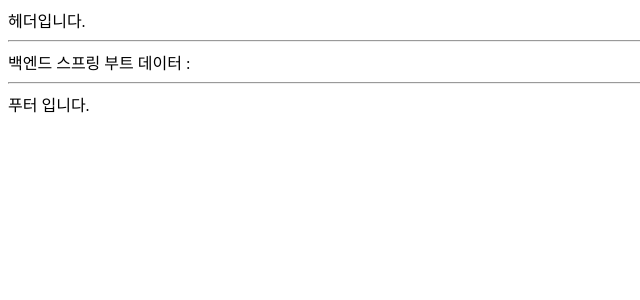
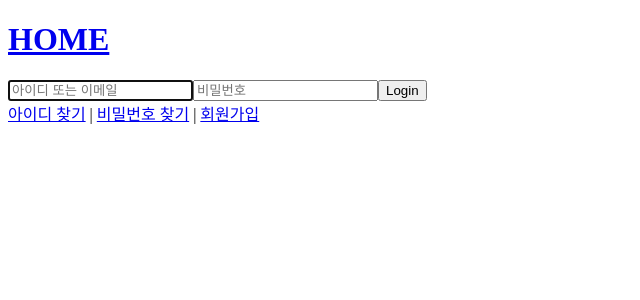
Before and after one commit to DongYeopMe/blog_port, a React (Create React App) app in the folder frontend/: page / in a window 1280 px wide. Shown: the top 300 px of the page, without its empty margins (0-640 px from the left). Built offline with nearby package versions, Linux system fonts and the light colour scheme; no server answers.

Commit message:
LoginPage_without : css

```diff
--- a/frontend/package.json
+++ b/frontend/package.json
@@ -10,6 +10,7 @@
     "http-proxy-middleware": "^3.0.0",
     "react": "^18.3.1",
     "react-dom": "^18.3.1",
+    "react-router-dom": "^6.26.1",
     "react-scripts": "5.0.1",
     "web-vitals": "^2.1.4"
   },
@@ -36,5 +37,10 @@
       "last 1 firefox version",
       "last 1 safari version"
     ]
+  },
+  "devDependencies": {
+    "autoprefixer": "^10.4.20",
+    "postcss": "^8.4.41",
+    "tailwindcss": "^3.4.10"
   }
 }
--- /dev/null
+++ b/frontend/postcss.config.js
@@ -0,0 +1,6 @@
+module.exports = {
+  plugins: {
+    tailwindcss: {},
+    autoprefixer: {},
+  },
+}
--- /dev/null
+++ b/frontend/src/components/LoginPage.js
@@ -0,0 +1,29 @@
+import React, { useState } from "react";
+import { NavLink } from "react-router-dom";
+
+function LoginPage(){
+    return(
+        <div id="wrap" class="wrap">
+            <header class="header">
+                <a target="_blank" href="http://www.naver.com" class = "logo">
+                    <h1>HOME</h1>
+                </a>
+            </header>
+            <form className="loginForm">
+                <div class="login_wrap">
+                    <input type="text" className="userId" id="userId" placeholder="아이디 또는 이메일" autoFocus></input>
+                    <input type="password" className="password" id="password" placeholder="비밀번호"></input>
+                    <button id="loginBtn">Login</button>
+                </div>
+            </form>
+            <div>
+                <NavLink to="/findId">아이디 찾기</NavLink>
+                <span>&nbsp;|&nbsp;</span>
+                <NavLink to="/findPw">비밀번호 찾기</NavLink>
+                <span>&nbsp;|&nbsp;</span>
+                <NavLink to="/register">회원가입</NavLink>
+            </div>
+        </div>
+    )
+}
+export default LoginPage;
--- /dev/null
+++ b/frontend/src/index.css
@@ -0,0 +1,3 @@
+@tailwind base;
+@tailwind components;
+@tailwind utilities;
--- a/frontend/src/index.js
+++ b/frontend/src/index.js
@@ -3,14 +3,14 @@ import ReactDOM from 'react-dom/client';
 import App from './App';
 import Header from "./layouts/Header";
 import Footer from "./layouts/Footer";
+import LoginPage from './components/LoginPage';
+import { BrowserRouter } from 'react-router-dom';
 
 const root = ReactDOM.createRoot(document.getElementById('root'));
 root.render(
-    <Fragment>
-        <Header />
-        <App />
-        <Footer />
-    </Fragment>
+    <BrowserRouter>
+        <LoginPage/>
+    </BrowserRouter>
 );
 
 // If you want to start measuring performance in your app, pass a function
```
Also changed, not shown: frontend/tailwind.config.js (added, +8 -0 lines), 1 other file (tests, documents, lock files or other folders).
